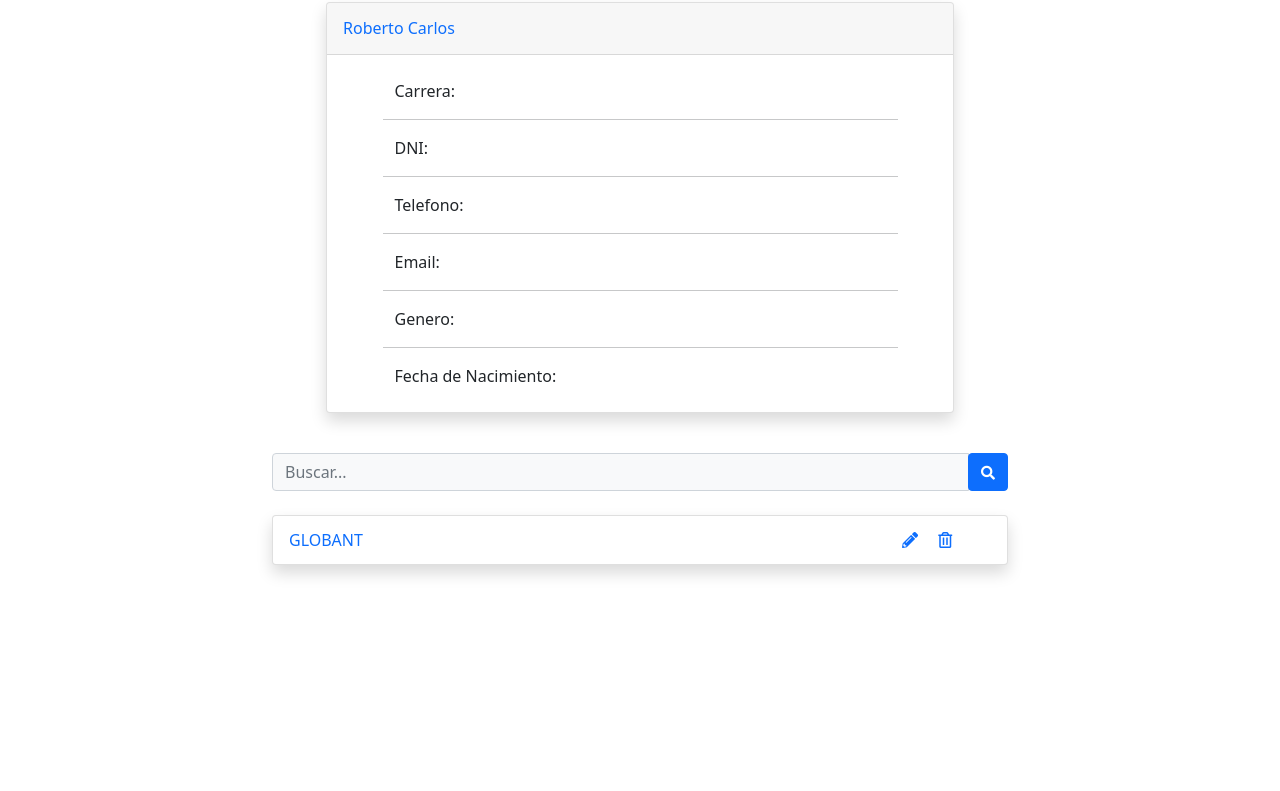
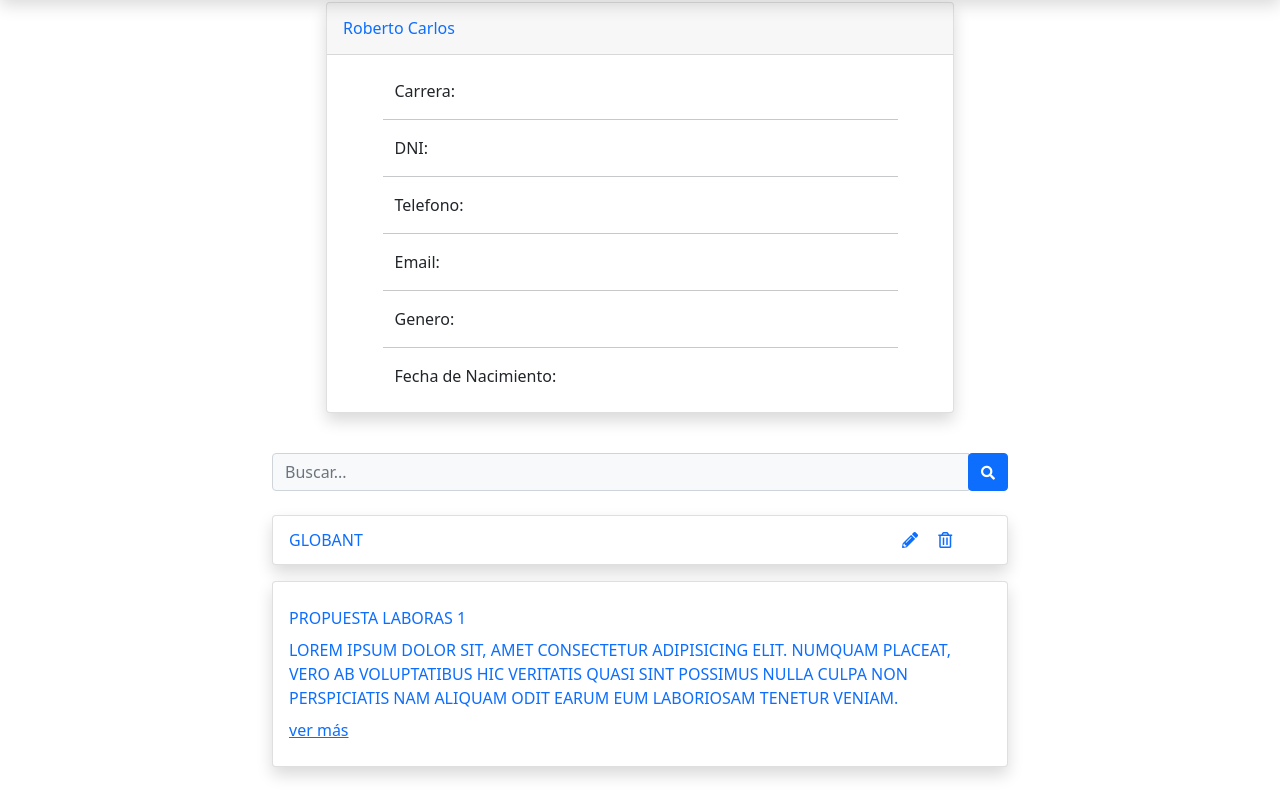
Before and after one commit to elomdq/pruebas-bootstrap, a plain HTML site: page index.html in a window 1280 px wide. Shown: the part 94-885 px from the top of the page. Before the commit the page ends 800 px from the top, so only its background shows below. Drawn offline with nearby package versions, Linux system fonts and the light colour scheme.

Commit message:
Detalles de card para oferta laboral - Eloy

```diff
--- a/index.html
+++ b/index.html
@@ -1,12 +1,14 @@
 <!DOCTYPE html>
 <html lang="en">
+
 <head>
     <meta charset="UTF-8">
     <meta http-equiv="X-UA-Compatible" content="IE=edge">
     <meta name="viewport" content="width=device-width, initial-scale=1.0">
     <title>Document</title>
 
-    <link href="https://cdn.jsdelivr.net/npm/bootstrap@5.1.3/dist/css/bootstrap.min.css" rel="stylesheet" integrity="sha384-1BmE4kWBq78iYhFldvKuhfTAU6auU8tT94WrHftjDbrCEXSU1oBoqyl2QvZ6jIW3" crossorigin="anonymous">
+    <link href="https://cdn.jsdelivr.net/npm/bootstrap@5.1.3/dist/css/bootstrap.min.css" rel="stylesheet"
+        integrity="sha384-1BmE4kWBq78iYhFldvKuhfTAU6auU8tT94WrHftjDbrCEXSU1oBoqyl2QvZ6jIW3" crossorigin="anonymous">
     <link href="override.css" rel="stylesheet">
     <link href="style.css" rel="stylesheet">
     <link href="fontawesome-free/css/all.min.css" rel="stylesheet" type="text/css">
@@ -17,10 +19,15 @@
     <div id="content-wrapper" class="d-flex flex-column">
         <nav class="navbar navbar-expand navbar-light fixed-top mb-4 static-top bg-white shadow topbar">
 
+            <a class="navbar-brand ml-3" href="#">
+                <img class="ml-2" src="img/UTN_IsoLogoBcoNeg.png" width="" height="65" alt="logo UTN">
+            </a>
+
             <ul class="navbar-nav ms-auto">
 
                 <li class="nav-item mx-1">
-                    <a class="nav-link" href="#" id="companies" role="button" aria-haspopup="true" aria-expanded="false">
+                    <a class="nav-link" href="#" id="companies" role="button" aria-haspopup="true"
+                        aria-expanded="false">
                         <span class="mr-2 d-none d-lg-inline text-gray-600 small">Empresas</span>
                     </a>
                 </li>
@@ -35,7 +42,8 @@
 
                 <!-- Nav Item - User Information -->
                 <li class="nav-item dropdown no-arrow">
-                    <a class="nav-link dropdown-toggle" href="#" id="userDropdown" role="button" data-bs-toggle="dropdown" aria-expanded="false">
+                    <a class="nav-link dropdown-toggle" href="#" id="userDropdown" role="button"
+                        data-bs-toggle="dropdown" aria-expanded="false">
                         <span class="mr-2 d-none d-lg-inline text-gray-600 small"> Roberto Carlos </span>
                         <!-- <img class="img-profile rounded-circle" src="img/undraw_profile.svg"> -->
                     </a>
@@ -64,7 +72,7 @@
 
                         <div class="dropdown-divider"></div>
 
-                        <a class="dropdown-item" href="#" >
+                        <a class="dropdown-item" href="#">
                             <i class="fas fa-sign-out-alt fa-sm fa-fw mr-2 text-gray-400"></i>
                             Cerrar Sesion
                         </a>
@@ -130,7 +138,8 @@
             <!-- Topbar Search -->
             <form class="my-3 mb-4 col-8 navbar-search" action="#" method="">
                 <div class="input-group">
-                    <input type="text" class="form-control bg-light border-1" placeholder="Buscar..." aria-label="Search" aria-describedby="basic-addon2" name="searchKey">
+                    <input type="text" class="form-control bg-light border-1" placeholder="Buscar..."
+                        aria-label="Search" aria-describedby="basic-addon2" name="searchKey">
                     <div class="input-group-append">
                         <button class="btn btn-primary" type="submit">
                             <i class="fas fa-search fa-sm"></i>
@@ -170,7 +179,47 @@
                 </div>
             </div>
 
+            <!-- Listas de ofertas -->
 
-    <script src="https://cdn.jsdelivr.net/npm/bootstrap@5.1.3/dist/js/bootstrap.bundle.min.js" integrity="sha384-ka7Sk0Gln4gmtz2MlQnikT1wXgYsOg+OMhuP+IlRH9sENBO0LRn5q+8nbTov4+1p" crossorigin="anonymous"></script>
+            <div class="container">
+                <!-- Content Row -->
+                <div class="row justify-content-center">
+
+
+                    <!-- <a class="col-xl-8 col-md-8" href="#"> -->
+                    <div class="col-8  mb-4">
+                        <div class="card border-left-primary shadow h-100 py-2">
+                            <div class="card-body">
+                                <div class="row no-gutters align-items-center">
+                                    <div class="col mr-2">
+                                        <div class="text-md font-weight-bold text-primary text-uppercase mb-2">
+                                            Propuesta Laboras 1</div>
+                                        <div class="text-xs font-weight-bold text-primary text-uppercase mb-2">
+                                            Lorem ipsum dolor sit, amet consectetur adipisicing elit. Numquam placeat,
+                                            vero ab voluptatibus hic veritatis quasi sint possimus nulla culpa non
+                                            perspiciatis nam aliquam odit earum eum laboriosam tenetur veniam.</div>
+                                        <!-- <div class="h5 mb-0 font-weight-bold text-gray-800">$40,000</div> -->
+                                    </div>
+                                    <div class="col-auto">
+                                        <!-- <i class="fas fa-calendar fa-2x text-gray-300"></i> -->
+                                    </div>
+                                </div>
+                                <a href="#" class="stretched-link"> ver más </a>
+                            </div>
+                        </div>
+                    </div>
+                    <!-- </a> -->
+
+
+                </div>
+            </div>
+
+
+
+
+            <script src="https://cdn.jsdelivr.net/npm/bootstrap@5.1.3/dist/js/bootstrap.bundle.min.js"
+                integrity="sha384-ka7Sk0Gln4gmtz2MlQnikT1wXgYsOg+OMhuP+IlRH9sENBO0LRn5q+8nbTov4+1p"
+                crossorigin="anonymous"></script>
 </body>
+
 </html>
```
Also changed, not shown: img/UTN_IsoLogoBcoNeg.png (added). Lines whose indentation alone changed are shown as unchanged.
